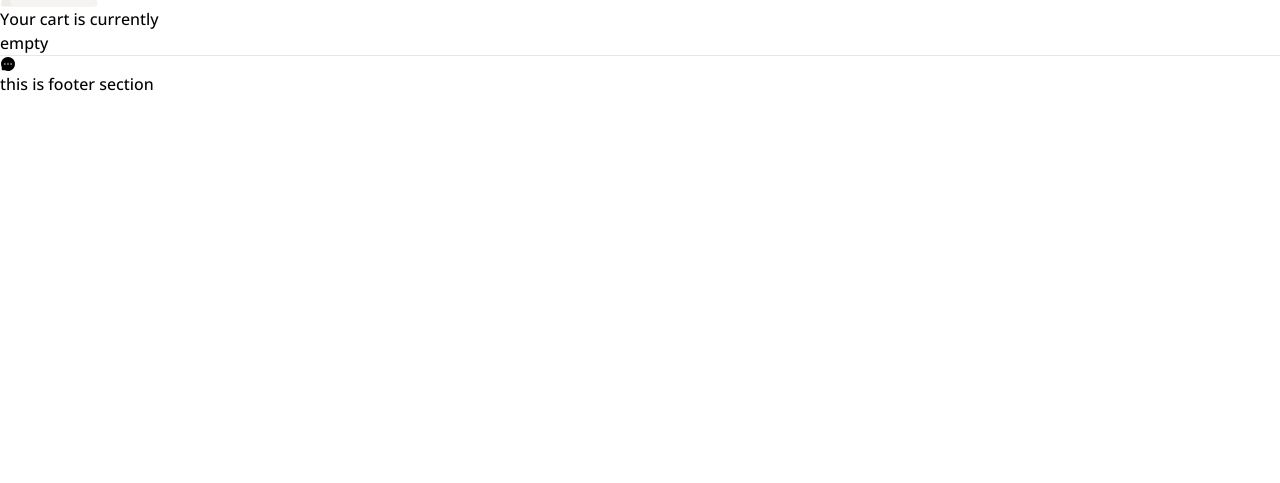
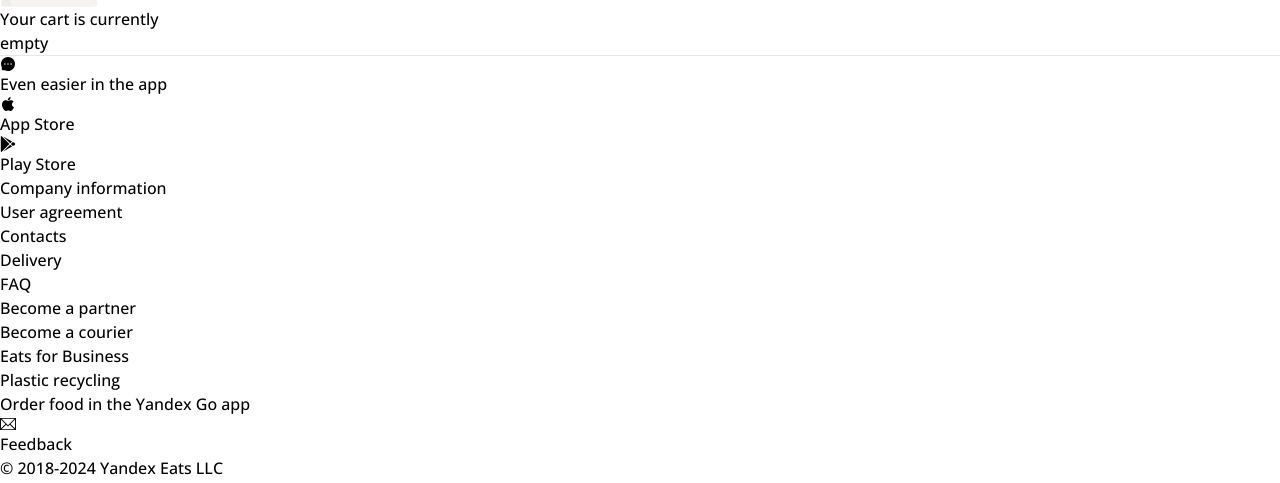
Before and after one commit to shakilahmedshuvo/bipon-porject, a React (Vite) app: page / in a window 1280 px wide. Shown: the part 3649-4132 px from the top of the page. Before the commit the page ends 3745 px from the top, so only its background shows below. Built offline with nearby package versions, Linux system fonts and the light colour scheme.

Commit message:
add footer section

```diff
--- a/src/Pages/HomePage/Footer/Footer.jsx
+++ b/src/Pages/HomePage/Footer/Footer.jsx
@@ -1,7 +1,58 @@
+import { IoLogoApple } from "react-icons/io5";
+import { FaGooglePlay } from "react-icons/fa";
+import { TfiEmail } from "react-icons/tfi";
+
 const Footer = () => {
     return (
-        <div className="py-96 bg-black">
-            this is footer section
+        <div className="bg-white">
+            <div className="max-w-7xl mx-auto pt-28">
+                <h2 className="text-lg font-bold">
+                    Even easier in the app
+                </h2>
+                <div className="text-[#6E6E6E] flex items-center gap-5 mt-5">
+                    <div className="flex items-center text-xs font-medium border-[2px] border-[6E6E6E] w-fit px-5 py-1 rounded-xl">
+                        <IoLogoApple className="text-2xl mr-4" />
+                        App Store
+                    </div>
+                    <div className="flex items-center text-xs font-medium border-[2px] border-[6E6E6E] w-fit px-5 py-1 rounded-xl">
+                        <FaGooglePlay className="text-xl mr-3" />
+                        Play Store
+                    </div>
+
+
+
+                </div>
+                <div className="mt-32">
+                    <h2 className="text-base font-semibold text-gray-600">
+                        Company information
+                    </h2>
+                </div>
+                <div className="flex text-[12px] gap-5 text-gray-400 mt-12">
+                    <p>User agreement</p>
+                    <p>Contacts</p>
+                    <p>Delivery</p>
+                    <p>FAQ</p>
+                    <p>Become a partner</p>
+                    <p>Become a courier</p>
+                    <p>Eats for Business</p>
+                    <p>Plastic recycling</p>
+                    <p>Order food in the Yandex Go app</p>
+                    <p className="flex items-center justify-center gap-1">
+                        <TfiEmail /> Feedback
+                    </p>
+                </div>
+
+                <div className="flex items-center justify-between text-[11px] gap-5 text-gray-400 mt-28 mb-10">
+
+                    <p>
+                        © 2018-2024 Yandex Eats LLC
+                    </p>
+
+                    <p>
+                        Project for Yandex
+                    </p>
+                </div>
+            </div>
         </div>
     );
 };
```
